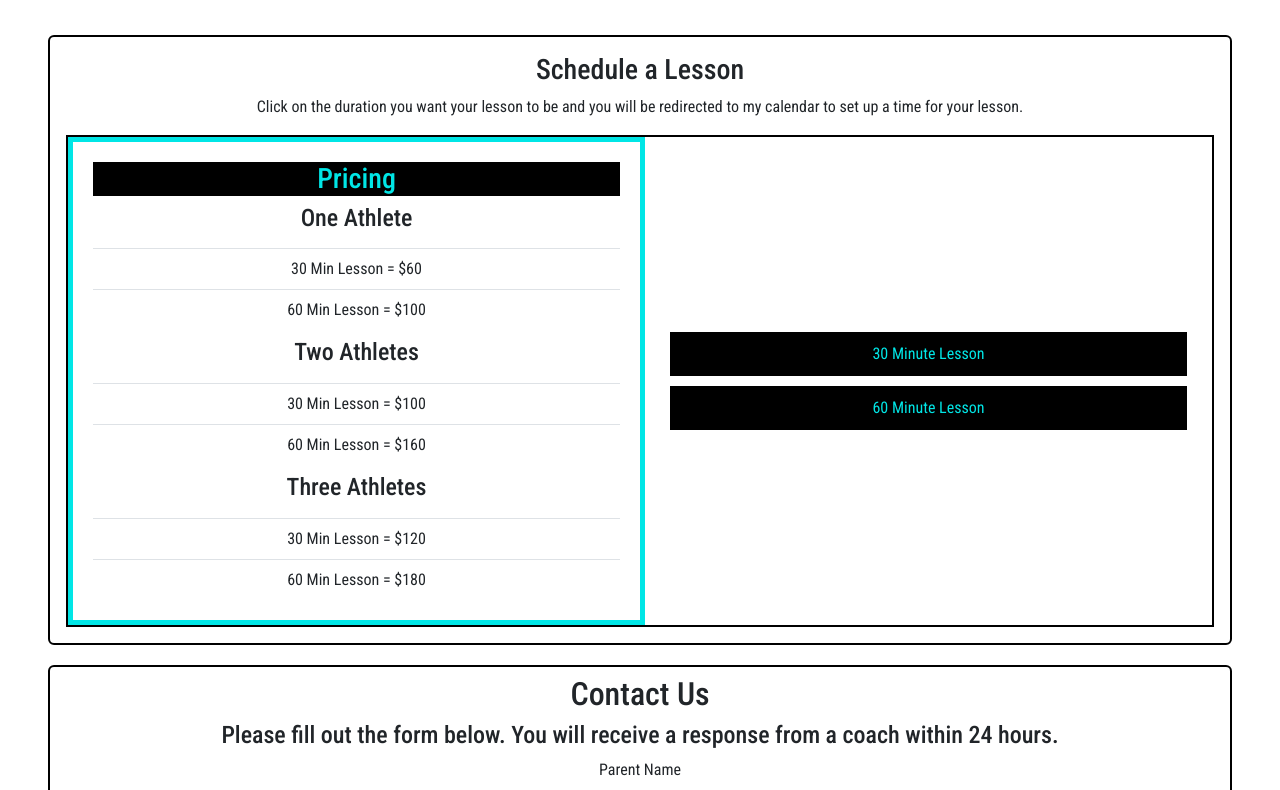
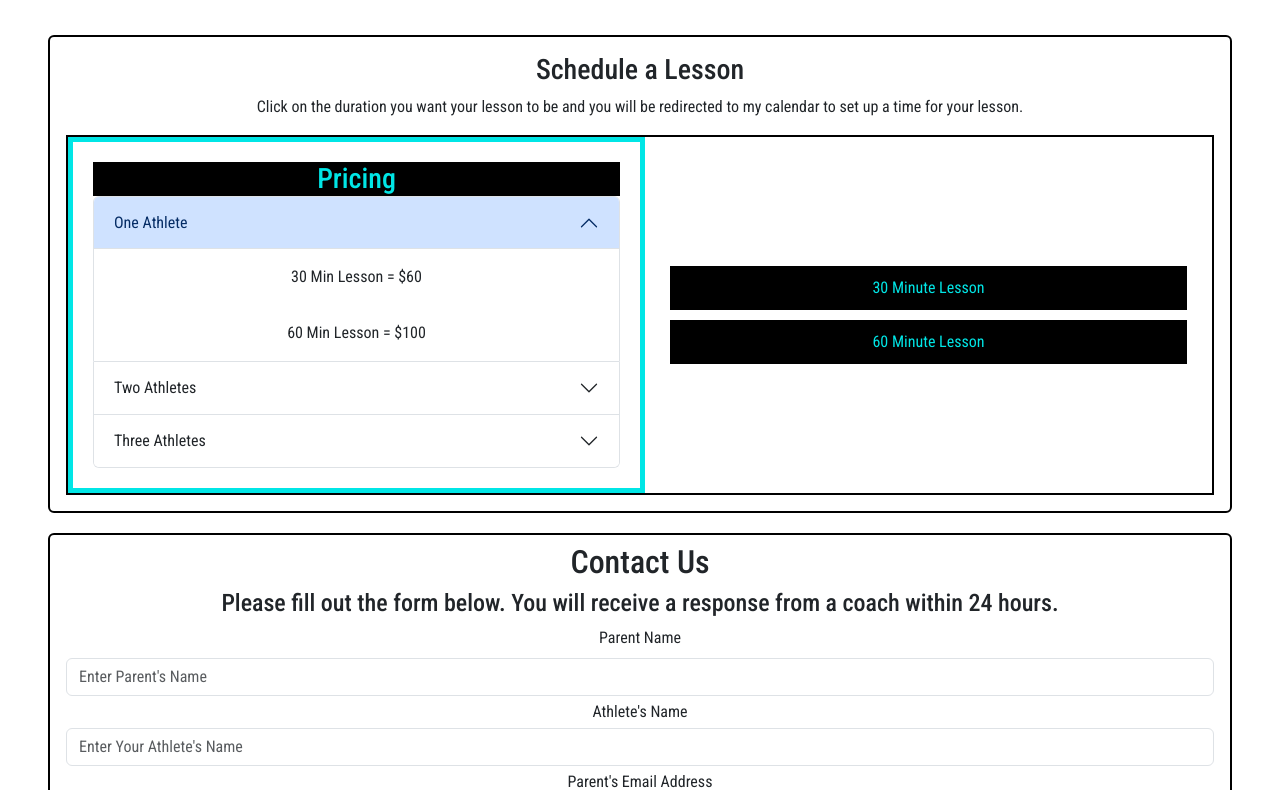
Before and after one commit to bneighbs6/baseball-site, a React (Create React App) app: page / in a window 1280 px wide. Shown: the part 563-1353 px from the top of the page. Built offline with nearby package versions, Linux system fonts and the light colour scheme; the HTML template or start-up script is replaced by a standard one; a web font is replaced by a local one.

Commit message:
Made pricing sheet be an Accordion

```diff
--- a/src/Components/CalendlyForm.jsx
+++ b/src/Components/CalendlyForm.jsx
@@ -1,5 +1,5 @@
 import React from "react";
-import { Card, ListGroup } from "react-bootstrap";
+import { Card, ListGroup, Accordion } from "react-bootstrap";
 
 function Calendly() {
 
@@ -27,7 +27,7 @@ function Calendly() {
             <div className="flex-container">
               <div className="pricing-section">
                 <h3 className="pricing-header">Pricing</h3>
-                <ListGroup className="list-group-flush">
+                {/* <ListGroup className="list-group-flush">
                   <ListGroup.Item>
                     <h4>One Athlete</h4>
                   </ListGroup.Item>
@@ -47,7 +47,36 @@ function Calendly() {
                   </ListGroup.Item>
                   <ListGroup.Item>30 Min Lesson = $120</ListGroup.Item>
                   <ListGroup.Item>60 Min Lesson = $180</ListGroup.Item>
-                </ListGroup>
+                </ListGroup> */}
+                    <Accordion defaultActiveKey="0">
+      <Accordion.Item eventKey="0">
+        <Accordion.Header>One Athlete</Accordion.Header>
+        <Accordion.Body>
+        30 Min Lesson = $60
+        </Accordion.Body>
+        <Accordion.Body>
+          60 Min Lesson = $100
+        </Accordion.Body>
+      </Accordion.Item>
+      <Accordion.Item eventKey="1">
+        <Accordion.Header>Two Athletes</Accordion.Header>
+        <Accordion.Body>
+        30 Min Lesson = $100
+        </Accordion.Body>
+        <Accordion.Body>
+          60 Min Lesson = $160
+        </Accordion.Body>
+      </Accordion.Item>
+      <Accordion.Item eventKey="2">
+        <Accordion.Header>Three Athletes</Accordion.Header>
+        <Accordion.Body>
+        30 Min Lesson = $120
+        </Accordion.Body>
+        <Accordion.Body>
+          60 Min Lesson = $180
+        </Accordion.Body>
+      </Accordion.Item>
+    </Accordion>
               </div>
               <div className="lesson-buttons">
                 <button onClick={handle30MinClick} className="lesson-btn">30 Minute Lesson</button>
```
